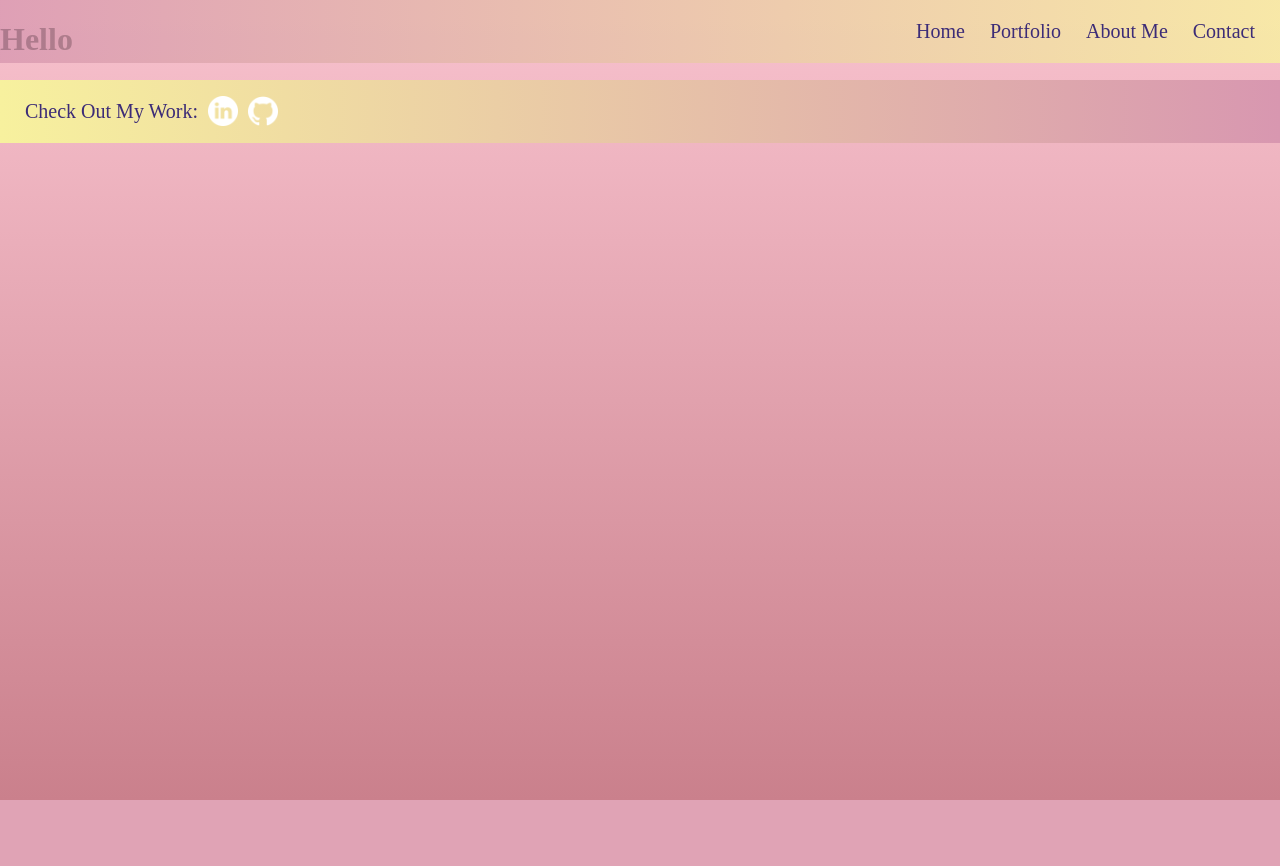
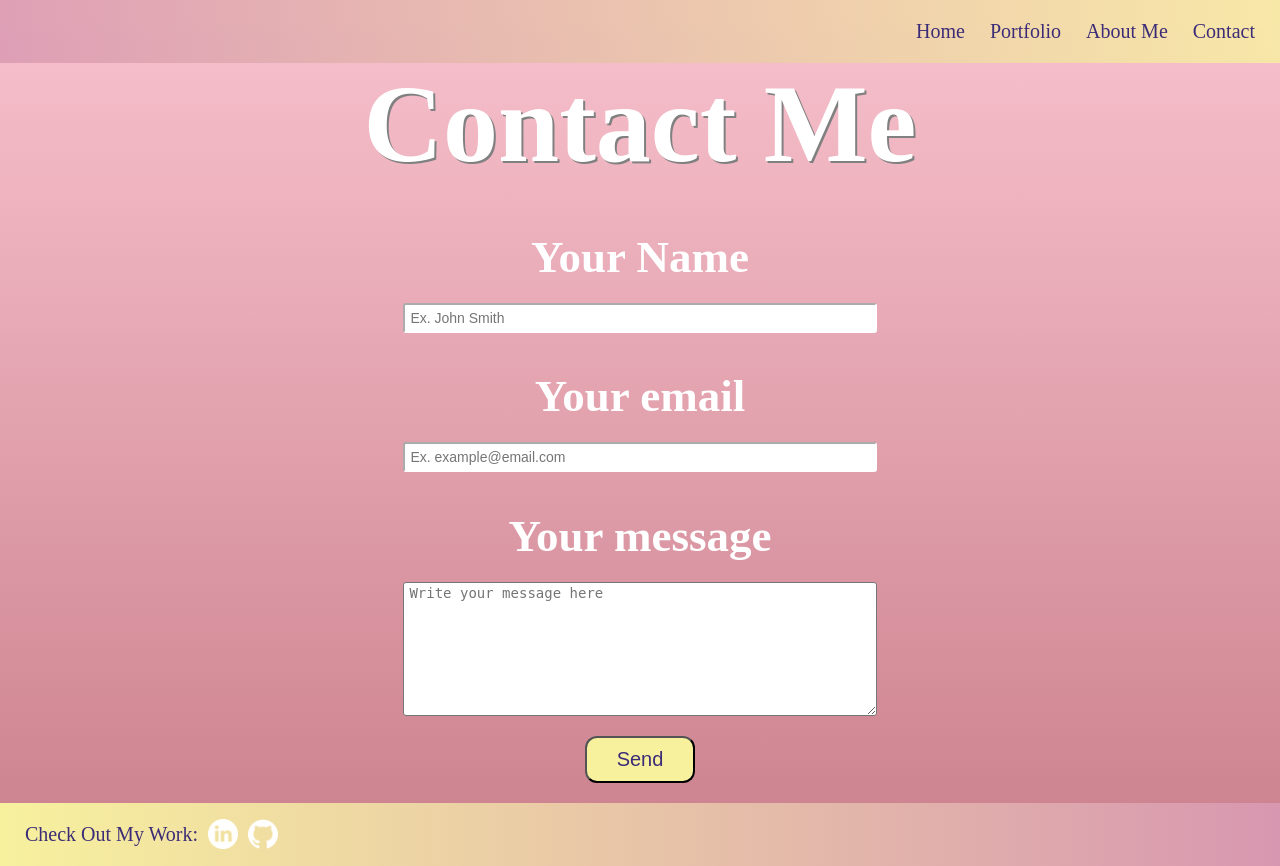
Before and after one commit to sterlingeide/portfolio, a Django app: page /contact/ in a window 1280 px wide. Before the commit the page ends 800 px from the top, so only its background shows below. Run offline with Django 4.2, Linux system fonts and the light colour scheme.

Commit message:
completed contact page

```diff
--- a/my_site/static/my_site/style.css
+++ b/my_site/static/my_site/style.css
@@ -84,6 +84,8 @@
     text-shadow: 2px 2px gray;
     text-align: right;
 }
+
+
 
 #home-sub {
     display: flex;
@@ -175,6 +177,7 @@
     height: 90px;
     width: 90px;
     max-width: 100%;
+    margin: 20px;
 }
 
 #tech-container {
@@ -183,7 +186,6 @@
     justify-content: center;
     align-items: flex-start;
     flex-wrap: wrap;
-    gap: 40px;
     width: 45%;
     margin: 0 auto;
     margin-top: 30px;
@@ -266,3 +268,62 @@
 #description-3 {
     margin: 15px 0px 15px 0px;
 }
+
+#contact-title {
+    width: 800px;
+    margin-bottom: 0;
+    font-size: 110px;
+    line-height: 100px;
+    color: white;
+    text-shadow: 2px 2px gray;
+    text-align: center;
+
+}
+
+#email-label {
+    text-align: center;
+    color: white;
+    font-size: 30px;
+}
+
+#email-input {
+    width: 180%;
+    border-radius: 3px;
+    border-color: white;
+    height: 30px;
+    font-size: 14px;
+    padding-left: 5px;
+}
+
+#email-input-area {
+    width: 180%;
+    margin-bottom: 20px;
+    border-radius: 3px;
+    font-size: 14px;
+    padding-left: 5px;
+}
+
+.email-form {
+    padding: 20px;
+    margin: 0 auto;
+    display: flex;
+    flex-direction: column;
+    align-items: center;
+}
+
+#email-label-text {
+    margin-bottom: 20px;
+}
+
+#email-submit {
+    font-size: 20px;
+    border-radius: 12px;
+    padding: 10px 30px;
+    background-color: rgb(247, 241, 158);
+    color: rgb(60, 44, 119);
+}
+
+#email-submit:hover {
+    box-shadow: 0 8px 16px 0 rgba(0,0,0,0.2), 0 6px 20px 0 rgba(0,0,0,0.19);
+    cursor: pointer;
+}
--- a/my_site/templates/my_site/contact.html
+++ b/my_site/templates/my_site/contact.html
@@ -2,5 +2,25 @@
 {% load static %}
 <link rel="stylesheet" type="text/css" href="{% static 'my_site/style.css' %}">
 {% block content %}
-<h1>Hello</h1>
+    <div class="home-title">
+        <h1 id="contact-title">Contact Me</h1>
+    </div>
+    <form class="email-form" action="https://formspree.io/f/xoqrerbz" method="POST">
+        <label id="email-label">
+            <h2 id="email-label-text">Your Name</h2>
+        </label>
+        <input id="email-input" type="text" name="name" placeholder="Ex. John Smith">
+
+        <label id="email-label">
+            <h2 id="email-label-text">Your email</h2>
+        </label>
+        <input id="email-input" type="email" name="email" placeholder="Ex. example@email.com">
+
+        <label id="email-label">
+            <h2 id="email-label-text">Your message</h2>
+        </label>
+        <textarea id="email-input-area" name="message" rows = 8 placeholder="Write your message here"></textarea>
+
+        <button id="email-submit" type="submit">Send</button>
+    </form>
 {% endblock %}
```
Also changed, not shown: db.sqlite3.
